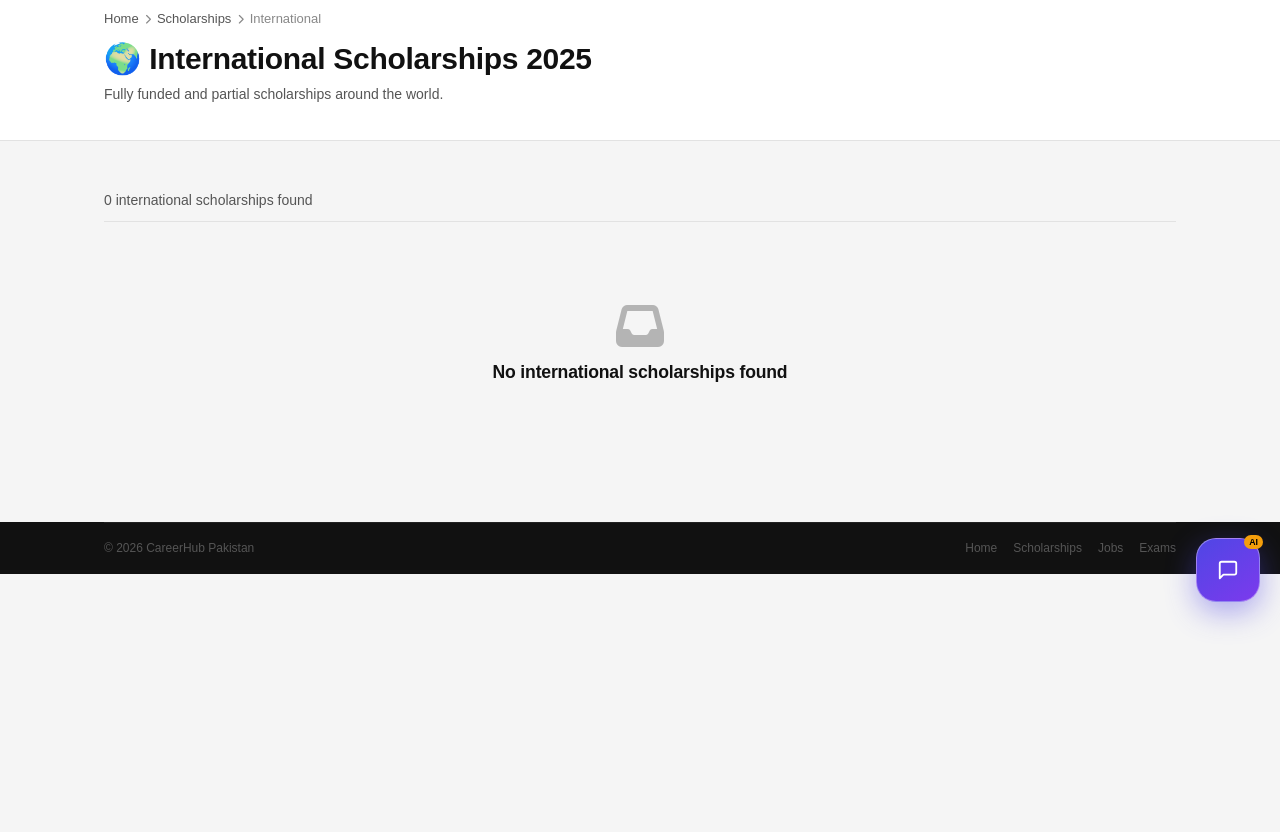
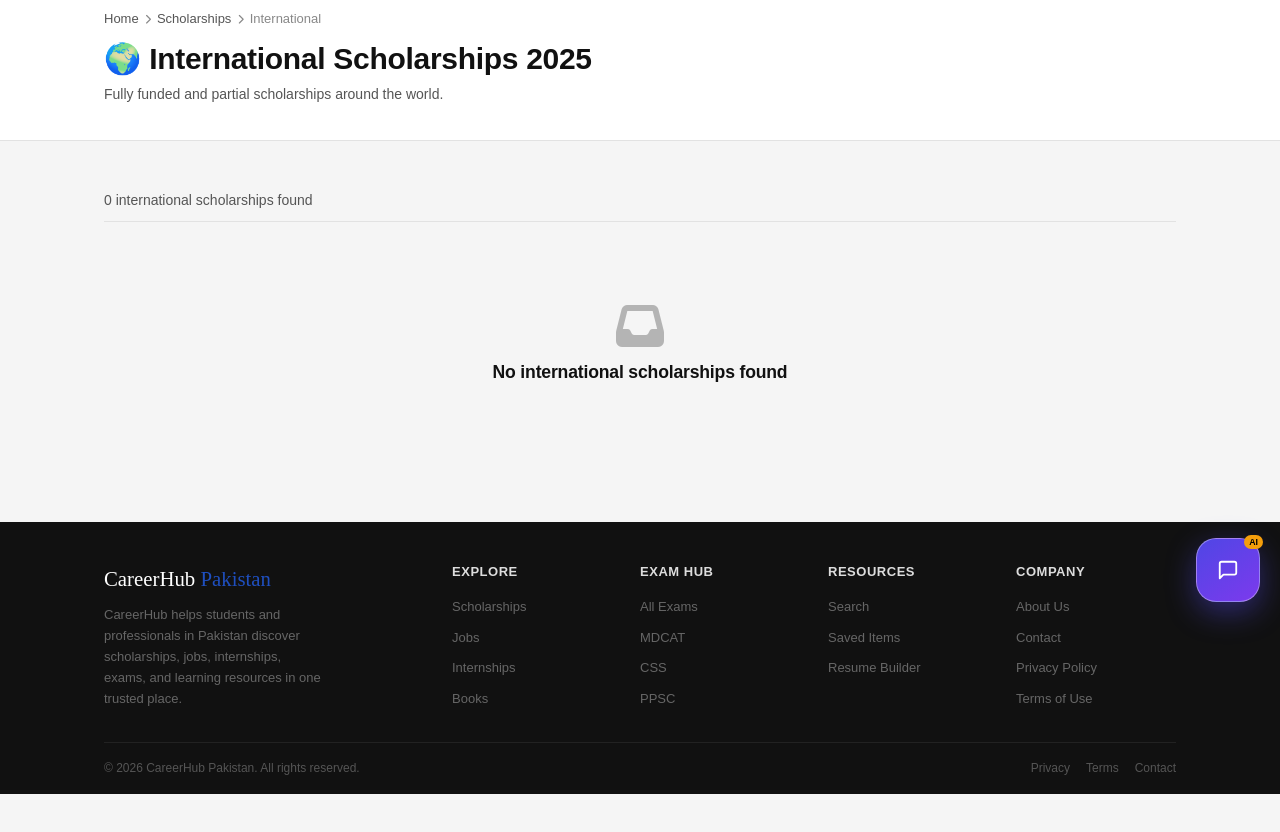
Before and after one commit to pakistan365/career-pk, a plain HTML site: page scholarships-international.html in a window 1280 px wide. Shown: the part 108-940 px from the top of the page. Before the commit the page ends 800 px from the top, so only its background shows below. Drawn offline with Linux system fonts and the light colour scheme; no server answers.

Commit message:
Update scholarships-international.html

```diff
--- a/scholarships-international.html
+++ b/scholarships-international.html
@@ -22,7 +22,59 @@
 <div class="page-header"><div class="container"><div class="breadcrumb"><a href="index.html">Home</a> <i class="fa fa-chevron-right fa-xs"></i> <a href="scholarships.html">Scholarships</a> <i class="fa fa-chevron-right fa-xs"></i> <span>International</span></div><h1 class="page-title">🌍 International Scholarships 2025</h1><p class="page-subtitle">Fully funded and partial scholarships around the world.</p></div></div>
 <section class="section"><div class="container"><div class="results-info"><span id="resultsCount">Loading...</span></div><div class="cards-grid" id="resultsGrid"><div class="skeleton-card"></div></div><div class="empty-state" id="emptyState" style="display:none"><i class="fa fa-inbox"></i><h3>No international scholarships found</h3></div></div></section>
 
-<footer class="footer"><div class="container"><div class="footer-bottom"><p>© 2026 CareerHub Pakistan</p><div class="footer-bottom-links"><a href="index.html">Home</a><a href="scholarships.html">Scholarships</a><a href="jobs.html">Jobs</a><a href="exams.html">Exams</a></div></div></div></footer>
+<footer class="footer">
+  <div class="container">
+    <div class="footer-grid">
+      <div class="footer-brand">
+        <a href="index.html" class="footer-logo">CareerHub <span>Pakistan</span></a>
+        <p>CareerHub helps students and professionals in Pakistan discover scholarships, jobs, internships, exams, and learning resources in one trusted place.</p>
+      </div>
+      <div class="footer-col">
+        <h4>Explore</h4>
+        <ul>
+          <li><a href="scholarships.html">Scholarships</a></li>
+          <li><a href="jobs.html">Jobs</a></li>
+          <li><a href="internships.html">Internships</a></li>
+          <li><a href="books.html">Books</a></li>
+        </ul>
+      </div>
+      <div class="footer-col">
+        <h4>Exam Hub</h4>
+        <ul>
+          <li><a href="exams.html">All Exams</a></li>
+          <li><a href="exams-mdcat.html">MDCAT</a></li>
+          <li><a href="exams-css.html">CSS</a></li>
+          <li><a href="exams-ppsc.html">PPSC</a></li>
+        </ul>
+      </div>
+      <div class="footer-col">
+        <h4>Resources</h4>
+        <ul>
+          <li><a href="search.html">Search</a></li>
+          <li><a href="favorites.html">Saved Items</a></li>
+          <li><a href="resume-builder.html">Resume Builder</a></li>
+        </ul>
+      </div>
+      <div class="footer-col">
+        <h4>Company</h4>
+        <ul>
+          <li><a href="about.html">About Us</a></li>
+          <li><a href="contact.html">Contact</a></li>
+          <li><a href="privacy.html">Privacy Policy</a></li>
+          <li><a href="terms.html">Terms of Use</a></li>
+        </ul>
+      </div>
+    </div>
+    <div class="footer-bottom">
+      <p>© 2026 CareerHub Pakistan. All rights reserved.</p>
+      <div class="footer-bottom-links">
+        <a href="privacy.html">Privacy</a>
+        <a href="terms.html">Terms</a>
+        <a href="contact.html">Contact</a>
+      </div>
+    </div>
+  </div>
+</footer>
 <nav class="mobile-bottom-nav"><a href="index.html" class="mob-nav-item"><i class="fa fa-home"></i><span>Home</span></a><a href="scholarships.html" class="mob-nav-item active"><i class="fa fa-graduation-cap"></i><span>Scholarships</span></a><a href="jobs.html" class="mob-nav-item"><i class="fa fa-briefcase"></i><span>Jobs</span></a><a href="exams.html" class="mob-nav-item"><i class="fa fa-file-alt"></i><span>Exams</span></a><a href="books.html" class="mob-nav-item"><i class="fa fa-book"></i><span>Books</span></a></nav>
 <script src="js/google-sheet-loader.js"></script><script src="js/app.js"></script><script src="js/cms-auto-refresh-listener.js"></script><script src="js/chatbot-loader.js"></script>
 <script>
```
